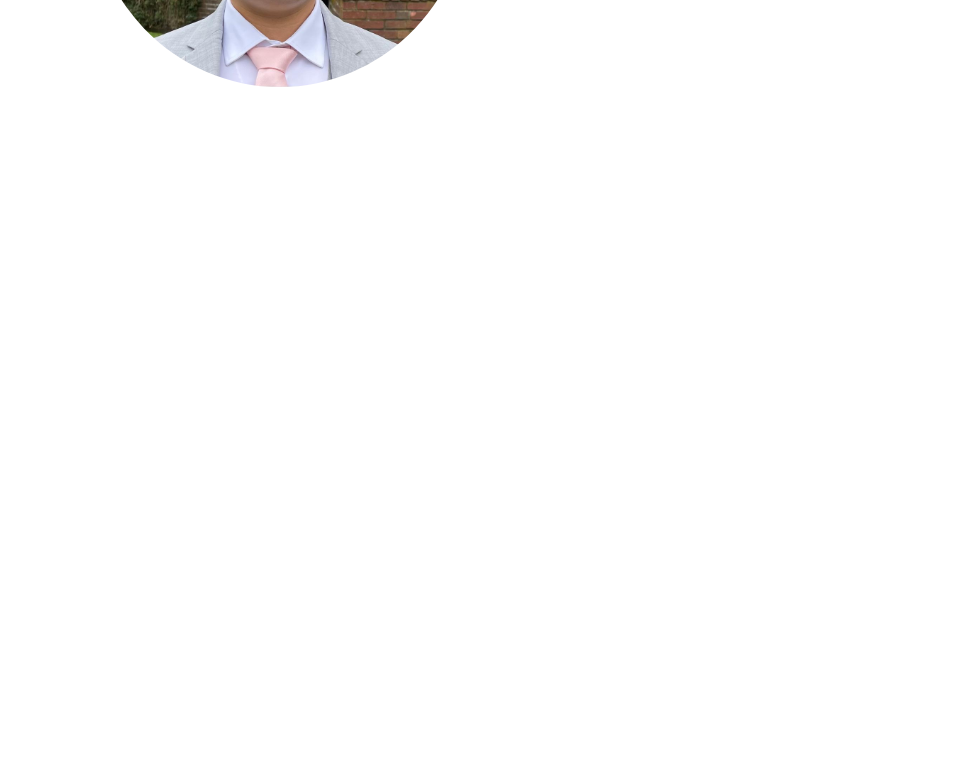
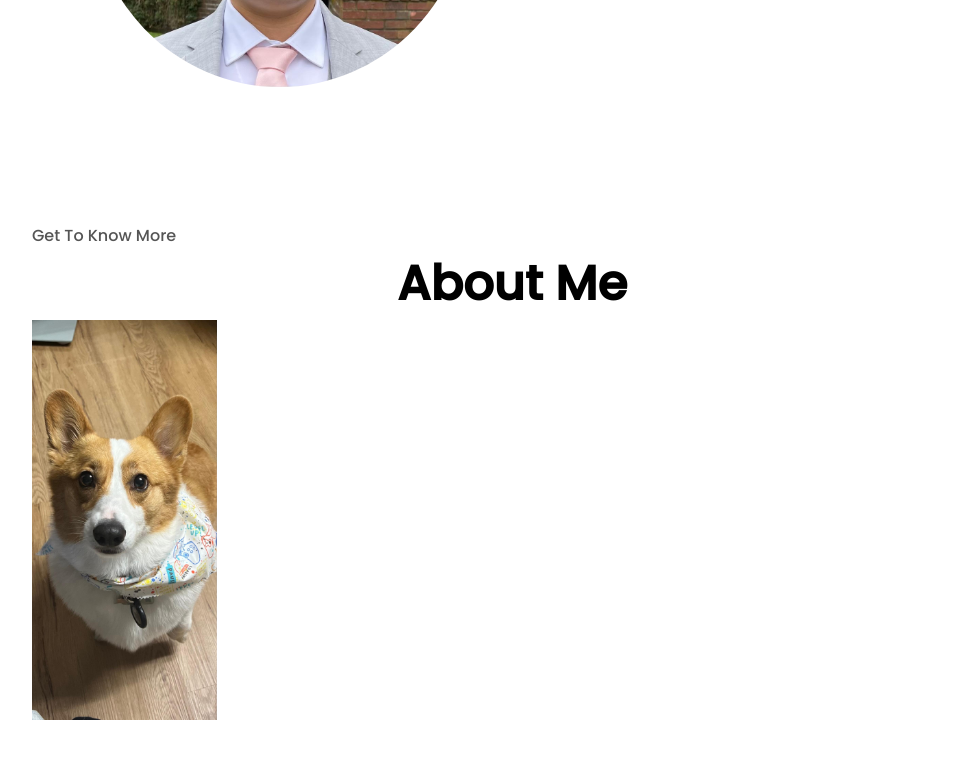
Before and after one commit to josamontiel/html-css-js-portfolio-1, a plain HTML site: page index.html in a window 1280 px wide. Shown: the part 569-1328 px from the top of the page, without its empty margins (128-1095 px from the left). Before the commit the page ends 800 px from the top, so only its background shows below. Drawn offline with Linux system fonts and the light colour scheme.

Commit message:
Added About me section
-new section
-temp photo for about me

```diff
--- a/index.html
+++ b/index.html
@@ -71,6 +71,19 @@
             </div>
         </div>
     </section>
+    <section id="about">
+        <p class="hero_text-p1">Get To Know More</p>
+        <h1 class="title">About Me</h1>
+        <div class="section-container">
+            <div class="hero_pic-container">
+                <img
+                src="./assets/about-shabu-pic.png"
+                alt="Shabu my dog"
+                class="about-pic"
+                />
+            </div>
+        </div>
+    </section>
     <script src="script.js"></script>
 </body>
 </html>
```
Also changed, not shown: assets/about-shabu-pic.png (added), 1 other file.
